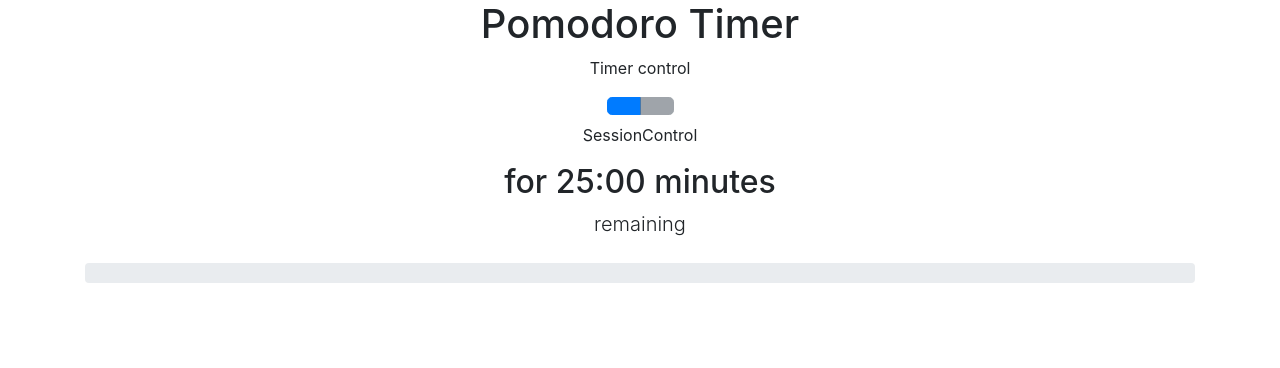
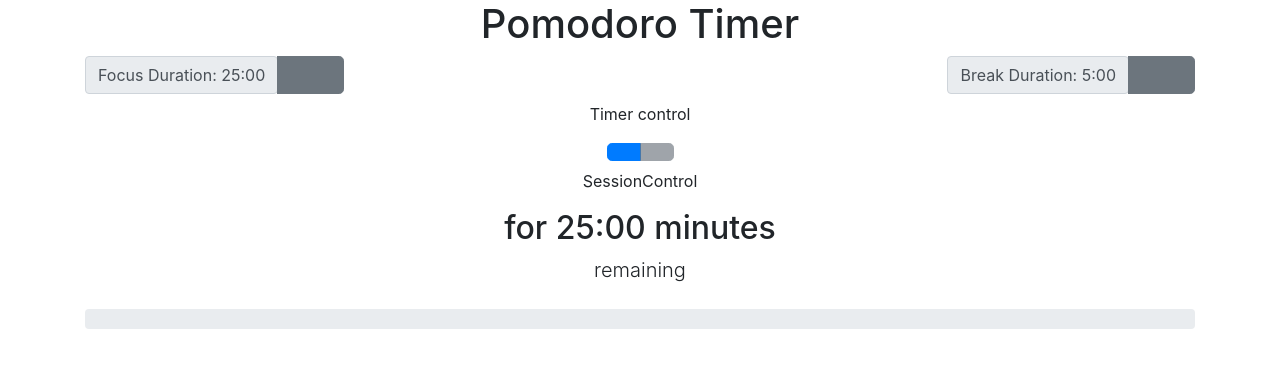
Before and after one commit to RachelSparto/Pomodoro-Timer, a React (Create React App) app: page / in a window 1280 px wide. Shown: the top 368 px of the page. Built offline with nearby package versions, Linux system fonts and the light colour scheme; a web font is replaced by a local one.

Commit message:
IncreaseAndDecrease is working

```diff
--- a/src/pomodoro/IncreaseandDecrease.js
+++ b/src/pomodoro/IncreaseandDecrease.js
@@ -1,13 +1,12 @@
 import React from "react";
 
-function increaseAndDecrease(
+function IncreaseAndDecrease({
   handleBreak,
   handleFocus,
   focusDuration,
-  breakDuration
-) {
+  breakDuration,
+}) {
   return (
-    <div>
     <div className="row">
       <div className="col">
         <div className="input-group input-group-lg mb-2">
@@ -72,8 +71,7 @@ function increaseAndDecrease(
         </div>
       </div>
     </div>
-    </div>
   );
 }
 
-export default increaseAndDecrease;
+export default IncreaseAndDecrease;
--- a/src/pomodoro/Pomodoro.js
+++ b/src/pomodoro/Pomodoro.js
@@ -2,7 +2,7 @@ import React, { useState } from "react";
 import classNames from "../utils/class-names";
 import useInterval from "../utils/useInterval";
 import SessionControl from "./SessionControl";
-import increaseAndDecrease from "./IncreaseandDecrease";
+import IncreaseAndDecrease from "./IncreaseandDecrease";
 import TimerControl from "./TimerControl";
 
 // These functions are defined outside of the component to ensure they do not have access to state
@@ -126,13 +126,12 @@ function Pomodoro() {
 
   return (
     <div className="pomodoro">
-      <increaseAndDecrease
+      <IncreaseAndDecrease
         handleBreak={handleBreak}
         handleFocus={handleFocus}
         focusDuration={focusDuration}
         breakDuration={breakDuration}
       />
-
       <TimerControl />
       <div className="row">
         <div className="col">
```
Lines whose indentation alone changed are shown as unchanged.
